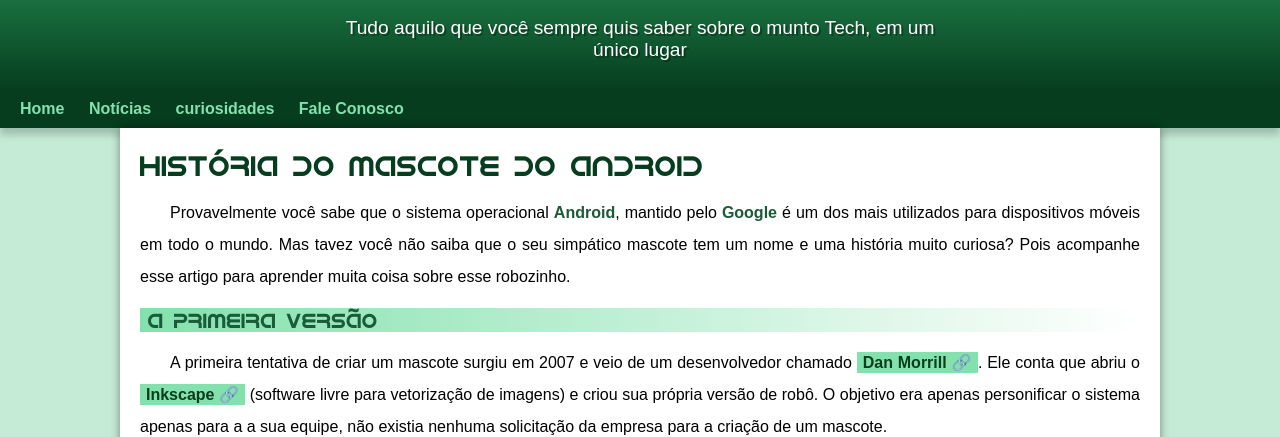
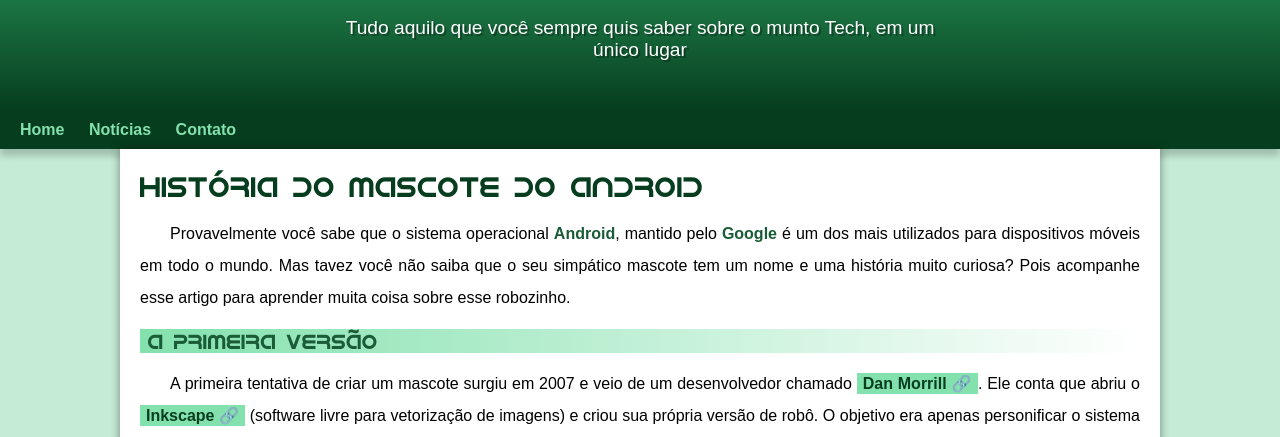
Before and after one commit to djanesoares/projeto-android, a plain HTML site: page index.html in a window 1280 px wide. Shown: the part 100-537 px from the top of the page. Drawn offline with Linux system fonts and the light colour scheme.

Commit message:
problema de padding corrigido

```diff
--- a/estilos/style.css
+++ b/estilos/style.css
@@ -52,7 +52,7 @@
     padding-right: 10px;
     padding-left: 10px;
     margin: auto;
-    margin-bottom: 20px;
+    padding-bottom: 50px;
     text-shadow: 2px 2px 0px rgba(0, 0, 0, 0.315);
 
 }
--- a/index.html
+++ b/index.html
@@ -15,8 +15,7 @@
     <nav>
         <a href="#">Home</a>
         <a href="#">Notícias</a>
-        <a href="#">curiosidades</a>
-        <a href="#">Fale Conosco</a>
+        <a href="#">Contato</a>
     </nav>
 
     <main>
```
